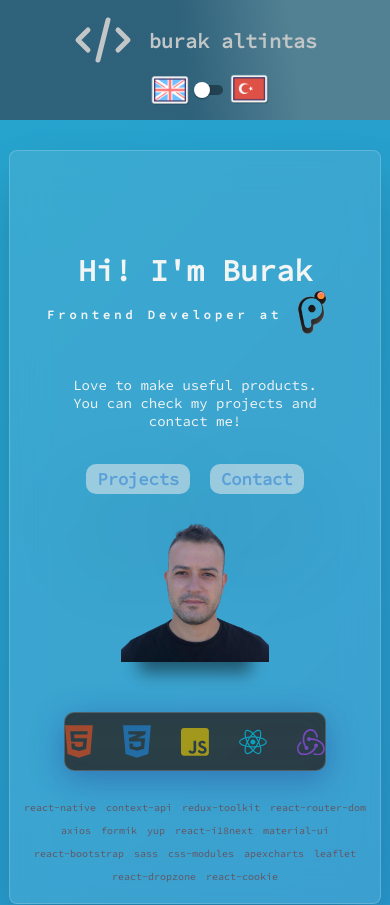
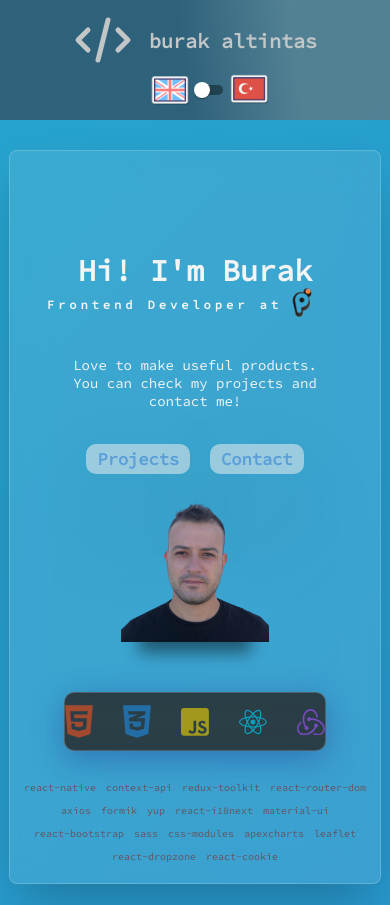
Before and after one commit to buraltintas/my-portfolio, a React (Create React App) app: page / in a window 390 px wide. Shown: the top 905 px of the page. Built offline with nearby package versions, Linux system fonts and the light colour scheme.

Commit message:
fix protein logo on mobile view

```diff
--- a/src/components/home/Home.module.css
+++ b/src/components/home/Home.module.css
@@ -188,4 +188,8 @@
   .text {
     font-size: 1.4rem;
   }
+
+  .proteinLogo {
+    width: 4rem;
+  }
 }
```
